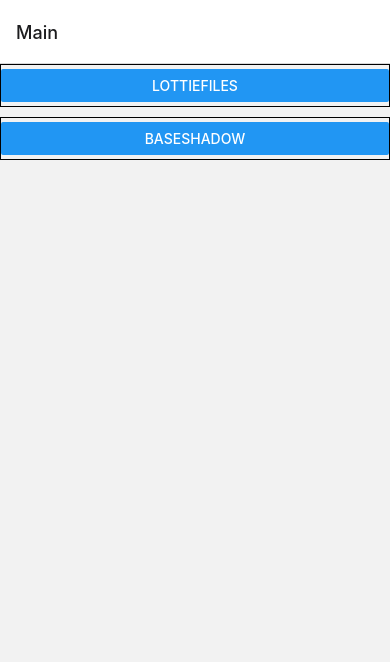
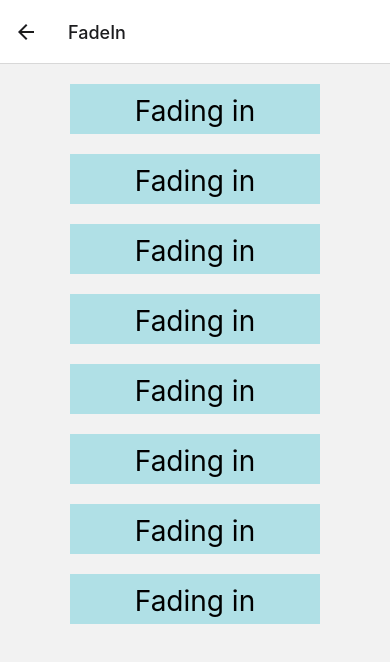
Before and after one commit to DimaShumanskiy/rn_testing_libraries, a React Native app: screen /FadeIn in a window 390 px wide. Shown: the top 662 px of the page. Built offline with nearby package versions, Linux system fonts and the light colour scheme.

Commit message:
add fade in

```diff
--- a/App.js
+++ b/App.js
@@ -6,6 +6,7 @@
 import Main from './src/screens/main';
 import LottieFiles from './src/screens/lottiefiles';
 import BaseShadow from './src/screens/base-shadow';
+import FadeIn from './src/screens/fade-in';
 
 const Stack = createNativeStackNavigator();
 
@@ -16,6 +17,7 @@
         <Stack.Screen name="Main" component={Main} />
         <Stack.Screen name="LottieFiles" component={LottieFiles} />
         <Stack.Screen name="BaseShadow" component={BaseShadow} />
+        <Stack.Screen name="FadeIn" component={FadeIn} />
       </Stack.Navigator>
     </NavigationContainer>
   );
--- a/babel.config.js
+++ b/babel.config.js
@@ -1,3 +1,4 @@
 module.exports = {
   presets: ['module:metro-react-native-babel-preset'],
+  plugins: ['react-native-reanimated/plugin'],
 };
--- a/package.json
+++ b/package.json
@@ -17,6 +17,8 @@
     "lottie-react-native": "^5.1.3",
     "react": "18.0.0",
     "react-native": "0.69.1",
+    "react-native-flipper": "^0.153.0",
+    "react-native-reanimated": "^2.9.1",
     "react-native-safe-area-context": "^4.3.1",
     "react-native-screens": "^3.15.0"
   },
--- /dev/null
+++ b/src/screens/fade-in.js
@@ -0,0 +1,48 @@
+import React, {useRef, useEffect} from 'react';
+import {Animated, Text, View} from 'react-native';
+
+const test = [{}, {}, {}, {}, {}, {}, {}, {}];
+
+const FadeInView = props => {
+  const fadeAnim = useRef(new Animated.Value(0)).current;
+
+  useEffect(() => {
+    Animated.timing(fadeAnim, {
+      toValue: 1,
+      duration: 1000 + props.index * 300,
+      useNativeDriver: true,
+    }).start();
+  }, [fadeAnim]);
+
+  return (
+    <Animated.View
+      style={{
+        ...props.style,
+        opacity: fadeAnim,
+      }}>
+      {props.children}
+    </Animated.View>
+  );
+};
+
+export default () => {
+  return (
+    <View style={{flex: 1, alignItems: 'center', marginTop: 20}}>
+      {test.map((item, index) => (
+        <FadeInView
+          key={index}
+          index={index + 1}
+          style={{
+            width: 250,
+            height: 50,
+            backgroundColor: 'powderblue',
+            marginBottom: 20,
+          }}>
+          <Text style={{fontSize: 28, textAlign: 'center', margin: 10}}>
+            Fading in
+          </Text>
+        </FadeInView>
+      ))}
+    </View>
+  );
+};
--- a/src/screens/main.js
+++ b/src/screens/main.js
@@ -16,6 +16,12 @@
           onPress={() => props.navigation.navigate('BaseShadow')}
         />
       </View>
+      <View style={styles.containerNavigate}>
+        <Button
+          title="FadeIn"
+          onPress={() => props.navigation.navigate('FadeIn')}
+        />
+      </View>
     </View>
   );
 };
```
Also changed, not shown: 4 other files (tests, documents, lock files or other folders).
